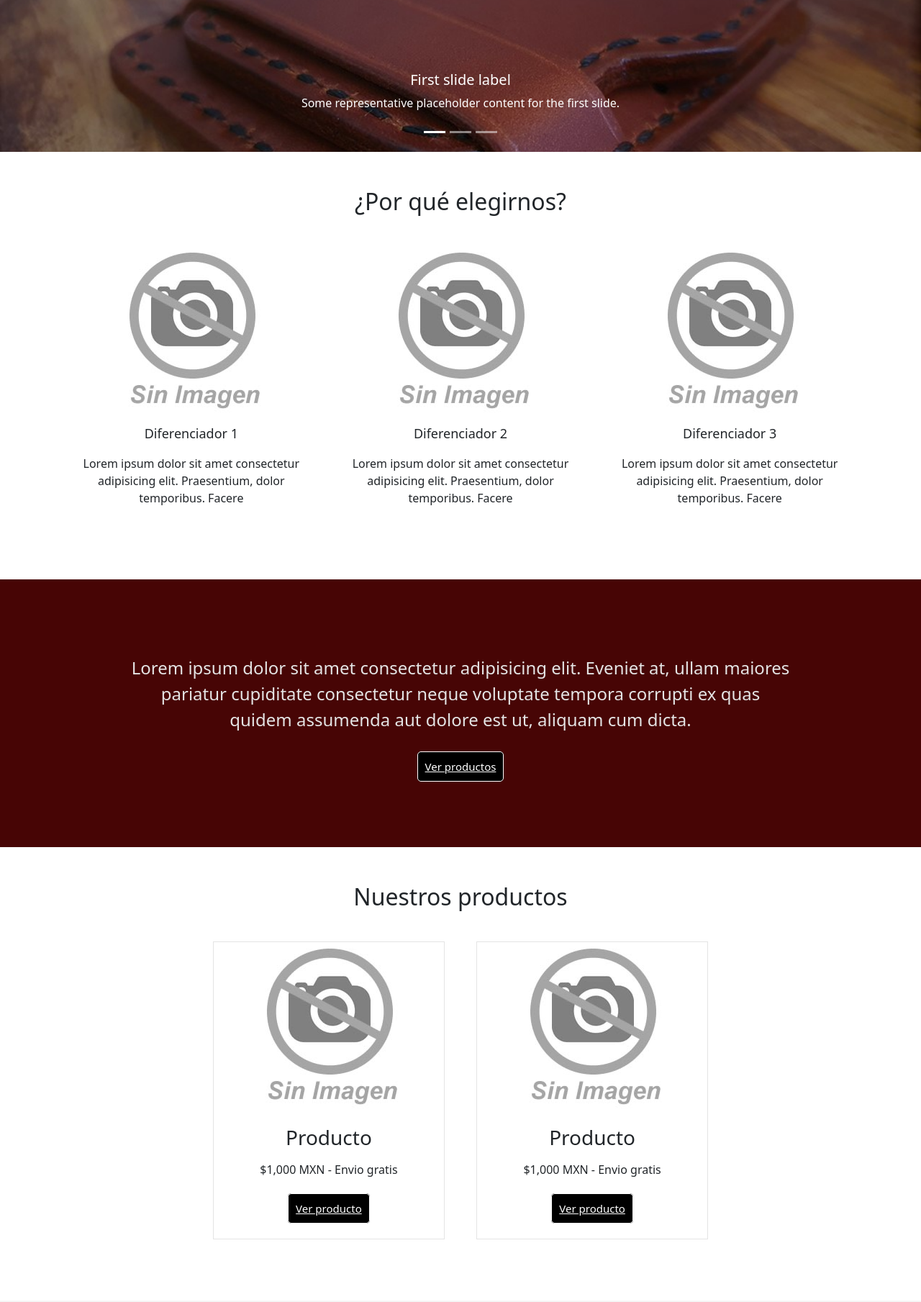
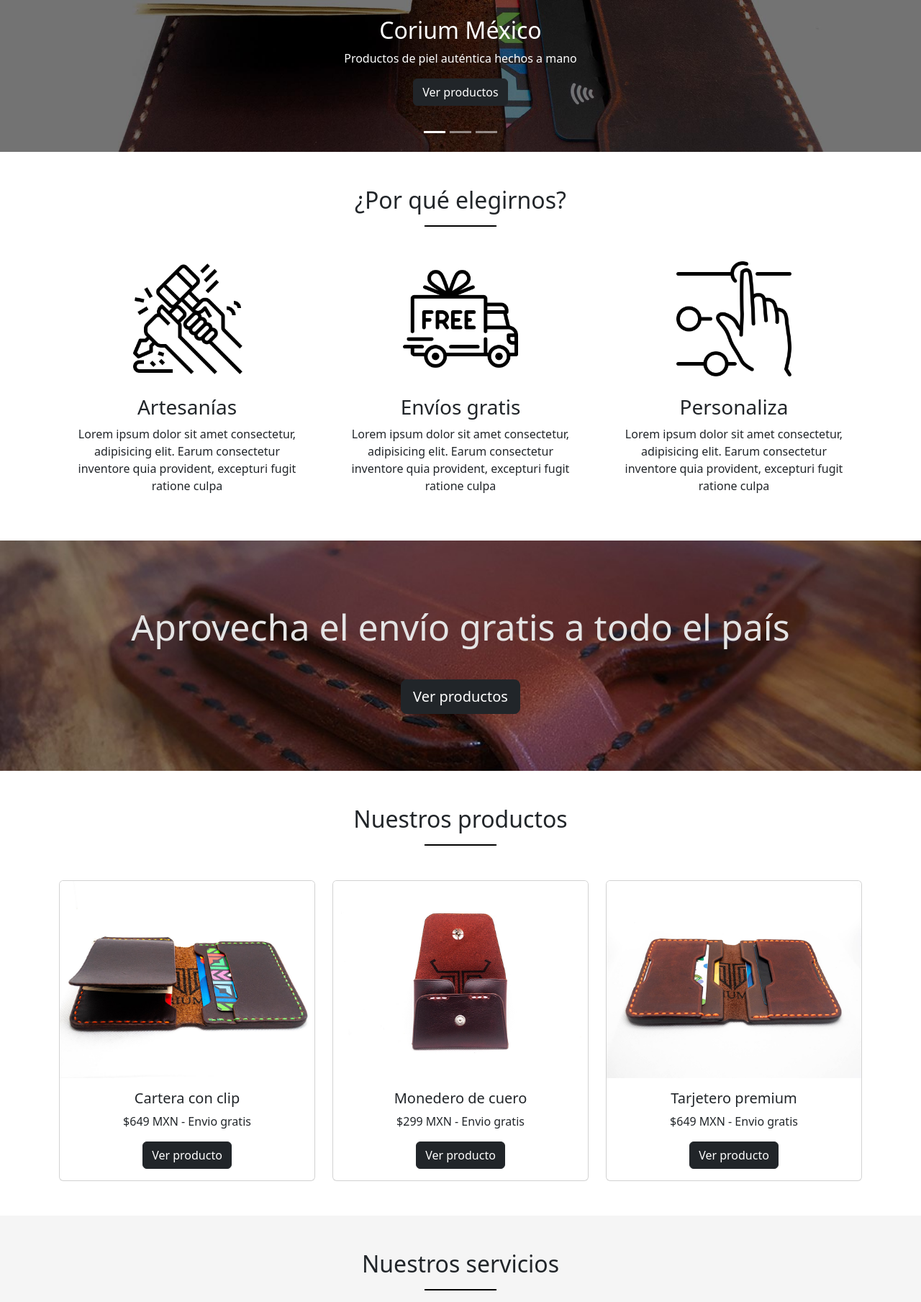
Before and after one commit to jucar-sys/PFGarcia.github.io, a plain HTML site: page index.html in a window 1280 px wide. Shown: the part 451-2260 px from the top of the page at 72% size. Drawn offline with nearby package versions, Linux system fonts and the light colour scheme.

Commit message:
Edicion de index y styles

```diff
--- a/css/styles.css
+++ b/css/styles.css
@@ -9,19 +9,39 @@ html{
     background-color: black;
 }
 a{
+    cursor:pointer;
     text-decoration: none;
-}
-.btn1{
-    background-color: black;
-    border: solid 1px white;
-    border-radius: 5px;
-    color: white;
-    font-size: 15px;
-    padding: 10px;
-    margin: 10px;
 }
 section{
     background-color: #fff;
+}
+.lineaTitulo{
+    display: block;
+    border: 1px solid #000;
+    max-width: 100px;
+    margin: 0 auto;
+}
+.centrarVertical{
+    height: 100%;
+    display: flex;
+    flex-direction: column;
+    justify-content: center;
+    align-items: center;
+}
+
+/* ANIMACIONES */
+.btn-dark, .card, img{
+    transition: all 500ms!important;
+}
+.btn-dark:hover{
+    transform: translateY(-5px);
+    background-color: #141414!important;
+}
+.card:hover{
+    transform: scale(1.03);
+}
+.card:hover img{
+    filter: grayscale(60%);
 }
 
 /* Header */
@@ -59,111 +79,51 @@ main{
 }
 
 /* Seccion 1 */
-.diferenciadores{
-    padding: 50px;
+.cardDiferenciadores{
+    border: none!important;
 }
-.diferenciadores h2{
-    text-align: center;
+.imgDiferenciadores{
+    margin: 0 auto;
+    max-width: 160px;
+    padding-bottom: 10px;
 }
-.diferenciadores .tarjetas{
-    text-align: center;
-}
-.diferenciadores .tarjetas .tarjeta{
-    display: inline-block;
-    max-width: 350px;
-    padding: 0px 10px;
-    margin: 35px 10px;
-}
-.diferenciadores .tarjetas .tarjeta h4{
-    padding: 10px 0px;
-    font-size: 18px;
-}
-
 
 /* Seccion 2 */
 .paralax{
-    background-color: #470505;
-    padding: 100px;
+    height: 40vh;
+    background-image: url("../images/main.jpg");
+    background-position: center;
+    background-attachment: fixed;
+    background-size: cover;
+    background-repeat: no-repeat;
     text-align: center;
 }
 .paralax p{
     padding: 5px 80px;
     color: #e4e4e4;
-    font-size: 24px;
+    font-size: 50px;
     margin-bottom: 30px;
 }
 
 
 /* Seccion 3 */
-.productos{
-    padding: 50px;
-}
-.productos h2{
-    text-align: center;
-}
-.productos .tarjetasProductos{
-    text-align: center;
-}
-.productos .tarjetasProductos .producto{
-    display: inline-block;
-    border: 1px solid #e4e4e4;
-    max-width: 450px;
-    padding-bottom: 30px;
-    margin: 35px 20px;
-}
-.productos .tarjetasProductos .producto h3{
-    margin: 15px 5px;
-}
-.productos .tarjetasProductos .producto p{
-    padding-bottom: 15px;
-    margin: 15px 20px;
-}
+
 
 /* Seccion 4 */
 .servicios{
     background-color: #f5f5f5;
-    padding: 50px;
-}
-.servicios h2{
-    text-align: center;
-}
-.servicios .tarjetasServicios{
-    text-align: center;
-}
-.servicios .tarjetasServicios .servicio{
-    display: inline-block;
-    border: 1px solid #e4e4e4;
-    max-width: 450px;
-    padding-bottom: 30px;
-    margin: 35px 20px;
-}
-.servicios .tarjetasServicios .servicio h3{
-    margin: 15px 5px;
-}
-.servicios .tarjetasServicios .servicio p{
-    padding-bottom: 15px;
-    margin: 15px 20px;
 }
 
 
 /* Seccion 5 */
-.formulario{
-    padding: 50px;
-    text-align: center;
-}
-.formulario h2{
-    padding-bottom: 10px;
-}
-.formulario label{
-    display: none;
-}
+
 
 /* Footer */
 .footer{
     background-color: #141414;
     color: #e4e4e4;
     font-size: 12px;
-    padding: 15px;
+    padding: 8px;
     text-align: center;
 }
 
--- a/index.html
+++ b/index.html
@@ -61,24 +61,27 @@
             </div>
             <div class="carousel-inner">
               <div class="carousel-item active">
-                <img src="./images/main.jpg" class="d-block w-100" alt="...">
+                <img src="./images/main3.jpg" class="d-block w-100" alt="...">
                 <div class="carousel-caption d-none d-md-block">
-                  <h5>First slide label</h5>
-                  <p>Some representative placeholder content for the first slide.</p>
+                  <h2>Corium México</h2>
+                  <p>Productos de piel auténtica hechos a mano</p>
+                  <a href="./pages/productos.html" class="btn btn-dark mb-4">Ver productos</a>
                 </div>
               </div>
               <div class="carousel-item">
-                <img src="./images/main.jpg" class="d-block w-100" alt="...">
+                <img src="./images/main1.jpg" class="d-block w-100" alt="...">
                 <div class="carousel-caption d-none d-md-block">
-                  <h5>Second slide label</h5>
-                  <p>Some representative placeholder content for the second slide.</p>
+                  <h2>Envío gratis a todo el país</h2>
+                  <p>Te enviamos tu compra hasta tu domicilio totalmente gratis</p>
+                  <a href="./pages/productos.html" class="btn btn-dark mb-4">Ver productos</a>
                 </div>
               </div>
               <div class="carousel-item">
-                <img src="./images/main.jpg" class="d-block w-100" alt="...">
+                <img src="./images/main2.jpg" class="d-block w-100" alt="...">
                 <div class="carousel-caption d-none d-md-block">
-                  <h5>Third slide label</h5>
-                  <p>Some representative placeholder content for the third slide.</p>
+                  <h2>Grabado láser personalizado</h2>
+                  <p>Le grabamos con láser nombre o iniciales gratis</p>
+                  <a href="./pages/productos.html" class="btn btn-dark mb-4">Ver productos</a>
                 </div>
               </div>
             </div>
@@ -94,89 +97,142 @@
     </main>
 
     <!-- Section 1 - Diferenciadores -->
-    <section class="diferenciadores">
-        <h2>¿Por qué elegirnos?</h2>
-        <div class="tarjetas">
-            <div class="tarjeta">
-                <img src="./images/sinimg.jpg" alt="Diferenciador 1" title="Diferenciador 1">
-                <h4>Diferenciador 1</h4>
-                <p>Lorem ipsum dolor sit amet consectetur adipisicing elit. Praesentium, dolor temporibus. Facere</p>
-            </div>
-            <div class="tarjeta">
-                <img src="./images/sinimg.jpg" alt="Diferenciador 2" title="Diferenciador 2">
-                <h4>Diferenciador 2</h4>
-                <p>Lorem ipsum dolor sit amet consectetur adipisicing elit. Praesentium, dolor temporibus. Facere</p>
-            </div>
-            <div class="tarjeta">
-                <img src="./images/sinimg.jpg" alt="Diferenciador 3" title="Diferenciador 3">
-                <h4>Diferenciador 3</h4>
-                <p>Lorem ipsum dolor sit amet consectetur adipisicing elit. Praesentium, dolor temporibus. Facere</p>
+    <section class="container text-center py-5">
+        <h2 class="pb-2">¿Por qué elegirnos?</h2>
+        <span class="lineaTitulo mb-5"></span>
+        <div class="row">
+            <div class="col-md-4">
+                <div class="card cardDiferenciadores">
+                    <img src="./images/artesania.png" class="card-img-top imgDiferenciadores" alt="...">
+                    <div class="card-body">
+                        <h3 class="card-title">Artesanías</h3>
+                        <p class="card-text">Lorem ipsum dolor sit amet consectetur, adipisicing elit. Earum consectetur inventore quia provident, excepturi fugit ratione culpa</p>
                     </div>
                 </div>
+            </div><!-- .col-md-4 -->
+            <div class="col-md-4">
+                <div class="card cardDiferenciadores">
+                    <img src="./images/envio.png" class="card-img-top imgDiferenciadores" alt="...">
+                    <div class="card-body">
+                        <h3 class="card-title">Envíos gratis</h3>
+                        <p class="card-text">Lorem ipsum dolor sit amet consectetur, adipisicing elit. Earum consectetur inventore quia provident, excepturi fugit ratione culpa</p>
+                    </div>
+                </div>
+            </div><!-- .col-md-4 -->
+            <div class="col-md-4">
+                <div class="card cardDiferenciadores">
+                    <img src="./images/personalizar.png" class="card-img-top imgDiferenciadores" alt="...">
+                    <div class="card-body">
+                        <h3 class="card-title">Personaliza</h3>
+                        <p class="card-text">Lorem ipsum dolor sit amet consectetur, adipisicing elit. Earum consectetur inventore quia provident, excepturi fugit ratione culpa</p>
+                    </div>
+                </div>
+            </div><!-- .col-md-4 -->
+        </div><!-- .row -->
     </section>
 
     <!-- Section 2 - Paralax-->
     <section class="paralax">
-        <p>Lorem ipsum dolor sit amet consectetur adipisicing elit. Eveniet at, ullam maiores pariatur cupiditate consectetur neque voluptate tempora corrupti ex quas quidem assumenda aut dolore est ut, aliquam cum dicta.</p>
-        <a href="./pages/productos.html" class="btn1">Ver productos</a>
+        <div class="container centrarVertical">
+            <p>Aprovecha el envío gratis a todo el país</p>
+            <a href="./pages/productos.html" class="btn btn-dark btn-lg">Ver productos</a>
+            <!-- <button type="button" class=" mb-4">Ver productos</button> -->
+        </div><!-- .container -->
     </section>
 
     <!-- Section 3 - Productos -->
-    <section class="productos">
-        <h2>Nuestros productos</h2>
-        <div class="tarjetasProductos">
-            <div class="producto">
-                <img src="./images/sinimg.jpg" alt="Producto 1" title="Producto 1">
-                <h3>Producto</h3>
-                <p>$1,000 MXN - Envio gratis</p>
-                <a href="./pages/productos.html" class="btn1">Ver producto</a>
-            </div>
-            <div class="producto">
-                <img src="./images/sinimg.jpg" alt="Producto 2" title="Producto 2">
-                <h3>Producto</h3>
-                <p>$1,000 MXN - Envio gratis</p>
-                <a href="./pages/productos.html" class="btn1">Ver producto</a>
+    <section class="container text-center py-5">
+        <h2 class="pb-2">Nuestros productos</h2>
+        <span class="lineaTitulo mb-5"></span>
+
+        <div class="row">
+            <div class="col-md-4">
+                <div class="card">
+                    <img src="./images/prod1.jpg" class="card-img-top" alt="...">
+                    <div class="card-body">
+                        <h5 class="card-title">Cartera con clip</h5>
+                        <p class="card-text">$649 MXN - Envio gratis</p>
+                        <a href="./pages/productos.html" class="btn btn-dark">Ver producto</a>
                     </div>
                 </div>
+            </div><!-- .col-md-4 -->
+            <div class="col-md-4">
+                <div class="card">
+                    <img src="./images/prod2.jpg" class="card-img-top" alt="...">
+                    <div class="card-body">
+                        <h5 class="card-title">Monedero de cuero</h5>
+                        <p class="card-text">$299 MXN - Envio gratis</p>
+                        <a href="./pages/productos.html" class="btn btn-dark">Ver producto</a>
+                    </div>
+                </div>
+            </div><!-- .col-md-4 -->
+            <div class="col-md-4">
+                <div class="card">
+                    <img src="./images/prod3.jpg" class="card-img-top" alt="...">
+                    <div class="card-body">
+                        <h5 class="card-title">Tarjetero premium</h5>
+                        <p class="card-text">$649 MXN - Envio gratis</p>
+                        <a href="./pages/productos.html" class="btn btn-dark">Ver producto</a>
+                    </div>
+                </div>
+            </div><!-- .col-md-4 -->
+        </div><!-- .row -->
+
     </section>
 
     <!-- Section 4 - Servicios -->
     <section class="servicios">
-        <h2>Nuestros servicios</h2>
-        <div class="tarjetasServicios">
-            <div class="servicio">
-                <img src="./images/sinimg.jpg" alt="Servicio 1" title="Servicio 1">
-                <h3>Servicio</h3>
-                <p>Lorem ipsum dolor sit amet, consectetur adipisicing elit. Hic cum odit, earum recusandae molestias voluptatum nam sequi quam, velit facilis odio! Ipsa, modi quis id sed rerum molestiae enim pariatur.</p>
-                <a href="./pages/servicios.html" class="btn1">Ver servicio</a>
-            </div>
-            <div class="servicio">
-                <img src="./images/sinimg.jpg" alt="Servicio 2" title="Servicio 2">
-                <h3>Servicio</h3>
-                <p>Lorem ipsum dolor sit amet, consectetur adipisicing elit. Hic cum odit, earum recusandae molestias voluptatum nam sequi quam, velit facilis odio! Ipsa, modi quis id sed rerum molestiae enim pariatur.</p>
-                <a href="./pages/servicios.html" class="btn1">Ver servicio</a>
+        <div class="container text-center py-5">
+            <h2 class="pb-2">Nuestros servicios</h2>
+            <span class="lineaTitulo mb-5"></span>
+
+            <div class="row justify-content-center">
+                <div class="col-md-8">
+                    <div class="row">
+                        <div class="col-md-6">
+                            <div class="card">
+                                <img src="./images/serv1.jpg" class="card-img-top" alt="...">
+                                <div class="card-body">
+                                    <h5 class="card-title">Restauración</h5>
+                                    <p class="card-text">Lorem ipsum dolor sit amet, consectetur adipisicing elit. Hic cum odit, earum recusandae molestias voluptatum nam sequi quam, velit facilis odio! Ipsa, modi quis id sed rerum molestiae enim pariatur.</p>
+                                    <a href="./pages/servicios.html" class="btn btn-dark">Ver servicio</a>
                                 </div>
                             </div>
+                        </div><!-- .col-md-6 -->
+                        <div class="col-md-6">
+                            <div class="card">
+                                <img src="./images/serv2.jpg" class="card-img-top" alt="...">
+                                <div class="card-body">
+                                    <h5 class="card-title">Cuidado de cuero</h5>
+                                    <p class="card-text">Lorem ipsum dolor sit amet, consectetur adipisicing elit. Hic cum odit, earum recusandae molestias voluptatum nam sequi quam, velit facilis odio! Ipsa, modi quis id sed rerum molestiae enim pariatur.</p>
+                                    <a href="./pages/servicios.html" class="btn btn-dark">Ver servicio</a>
+                                </div>
+                            </div>
+                        </div><!-- .col-md-6 -->
+                    </div><!-- .row -->
+                </div><!-- .col-md-8 -->
+            </div><!-- .row -->
+        </div>
+
     </section>
 
     <!-- Section 5 - Formulario-->
-    <section class="formulario">
-        <h2>Contáctanos</h2>
-        <form action="" method="post">
-            <label for="nombre">Nombre</label>
-            <br>
-            <input type="text" id="nombre" name="nombre" placeholder="Nombre" required>
-            <br>
-            <label for="email">Email</label>
-            <br>
-            <input type="email" id="email" name="email" placeholder="Email" required>
-            <br>
-            <label for="msg">Mensaje</label>
-            <br>
-            <textarea name="msg" id="msg" cols="30" rows="10" placeholder="Mensaje" required></textarea>
-            <br>
-            <button type="submit" class="btn1">Enviar</button>
+    <section class="container py-5">
+        <h2 class="pb-2 text-center">Contáctanos</h2>
+        <span class="lineaTitulo mb-5"></span>
+        <div class="row justify-content-center">
+            <div class="col-10 col-md-6">
+                <form action="" class="text-center" method="post">
+                    <!-- <label for="nombre" class="form-label">Nombre</label> -->
+                    <input type="text" id="nombre" class="form-control mb-3" name="nombre" placeholder="Ingresa tu nombre" required>
+                    <!-- <label for="email" class="form-label">Email</label> -->
+                    <input type="email" id="email" class="form-control mb-3" name="email" placeholder="Ingresa tu Email" required>
+                    <!-- <label for="msg" class="form-label">Mensaje</label> -->
+                    <textarea name="msg" id="msg" class="form-control mb-3" cols="30" rows="10" placeholder="Cuéntanos que necesitas" required></textarea>
+                    <button type="submit" class="btn btn-dark btn-lg mt-3">Enviar</button>
                 </form>
+            </div><!-- .col-8 -->
+        </div><!-- .row -->
     </section>
 
     <!-- Footer -->
```
Also changed, not shown: pages/contacto.html (+1 -1 lines), pages/nosotros.html (+1 -1 lines), pages/productos.html (+1 -1 lines), pages/servicios.html (+1 -1 lines), images/artesania.png (added), images/envio.png (added), images/main1.jpg (added), images/main2.jpg (added), images/main3.jpg (added), images/personalizar.png (added), images/prod1.jpg (added), images/prod2.jpg (added), images/prod3.jpg (added), images/serv1.jpg (added), 1 more files. Lines whose indentation alone changed are shown as unchanged.
